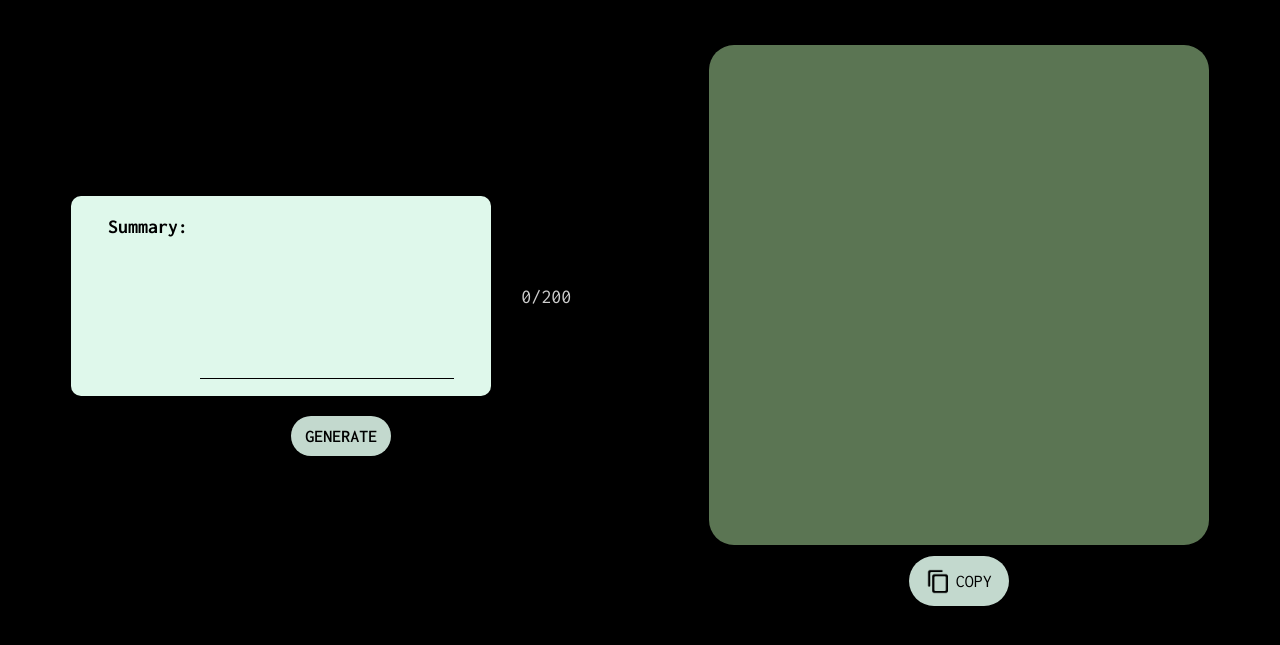
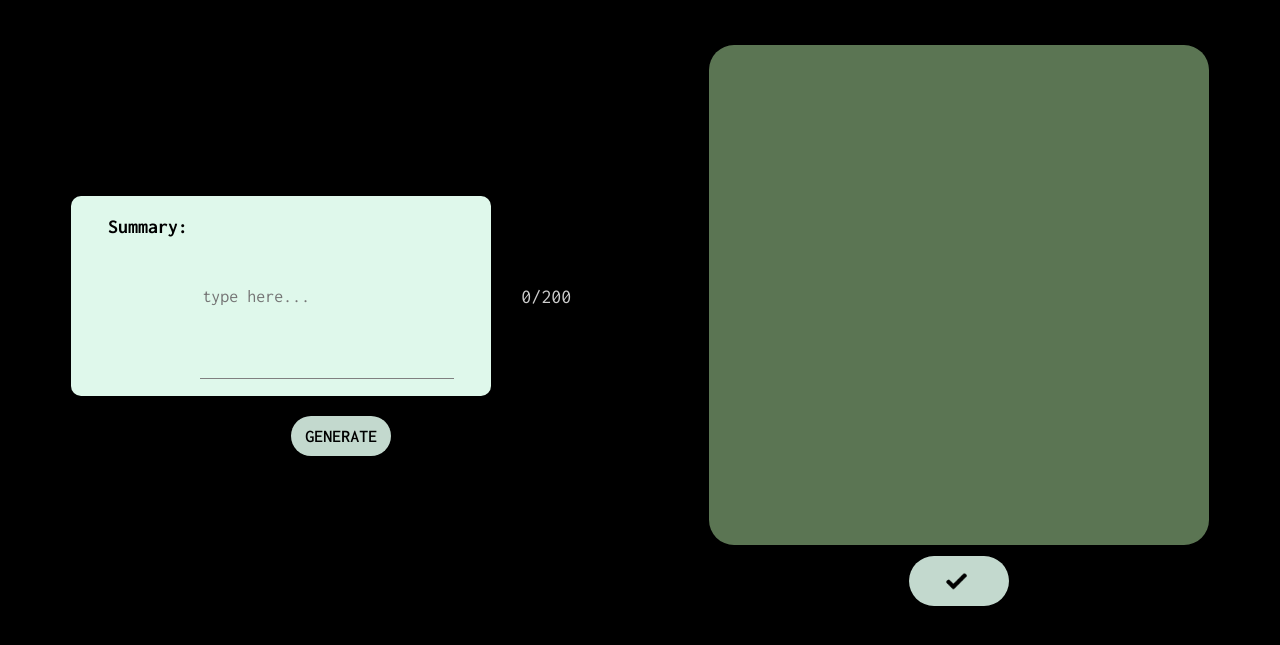
Before and after one commit to zayeed-bs/email-generator, a website: page public/index.html in a window 1280 px wide. Both pictures are taken after a click on the button "COPY". Shown: the part 89-734 px from the top of the page. Drawn offline with Linux system fonts and the light colour scheme.

Commit message:
fix bugs

```diff
--- a/public/index.html
+++ b/public/index.html
@@ -50,7 +50,7 @@
                                 <label for="to" class="formLabel">Summary: </label>
                             </div>
 
-                            <textarea class="textBox" id="summaryTextBox" spellcheck="false" maxlength="200"></textarea>
+                            <textarea class="textBox" placeholder="type here..." id="summaryTextBox" spellcheck="false" maxlength="200"></textarea>
                         </div>
 
                         <div class="charCount" id="charCount">0/200</div>
@@ -74,8 +74,8 @@
 
                 <button id="copyButton" onclick="copy()">
                     <div class="copyButtonContainer" >
-                        <img src="src/images/copy.png" alt="copyIcon" class="copyIcon">
-                        <div class="copyButton">COPY</div>
+                        <img src="src/images/copy.png" alt="copyIcon" class="copyIcon" id="copyIcon">
+                        <div class="copyButton" id="copyText">COPY</div>
                     </div>
                 </button>
             </div>
--- a/public/src/script.js
+++ b/public/src/script.js
@@ -42,6 +42,9 @@ async function getGPTResponse(summary) {
 function copy() {
     var copyText = document.getElementById("responseText").innerText;
     navigator.clipboard.writeText(copyText);
+
+    document.getElementById("copyIcon").src = "src/images/check.png";
+    document.getElementById("copyText").innerText = "";
 }
 
 function disabledSubmitButton(bool) {
--- a/public/src/styles.css
+++ b/public/src/styles.css
@@ -149,11 +149,16 @@ body {
     max-width: 200ch;
 
     border: 0;
-    border-bottom: 1px solid black;
+    border-bottom: 1px solid gray;
     outline: none;
 
     font-family: 'Inconsolata', 'sans-serif';
     font-size: 18px;
+}
+
+.textBox:focus {
+    border-bottom: 2px solid black;
+    transition: 0.2s ease-in-out;
 }
 
 .charCount {
--- a/runPrompt.js
+++ b/runPrompt.js
@@ -1,6 +1,7 @@
 require('dotenv').config();
 
-const filter =  new require('bad-words')();
+const Filter =  require('bad-words');
+const filter = new Filter();
 
 const { Configuration, OpenAIApi } = require("openai");
 const configuration = new Configuration({
@@ -22,7 +23,7 @@ async function runPrompt (summary) {
         model: "text-davinci-003",
         prompt: prompt,
         max_tokens: 500,
-        temperature: 1.2
+        temperature: 0.9
     })
 
     return response.data.choices[0].text;
```
Also changed, not shown: 1 other file.
